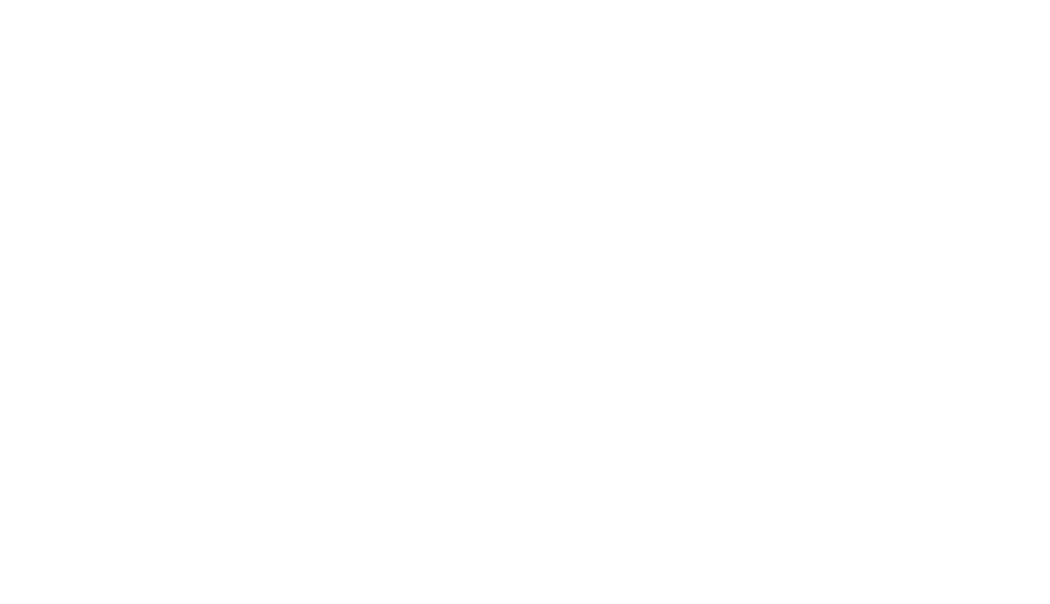
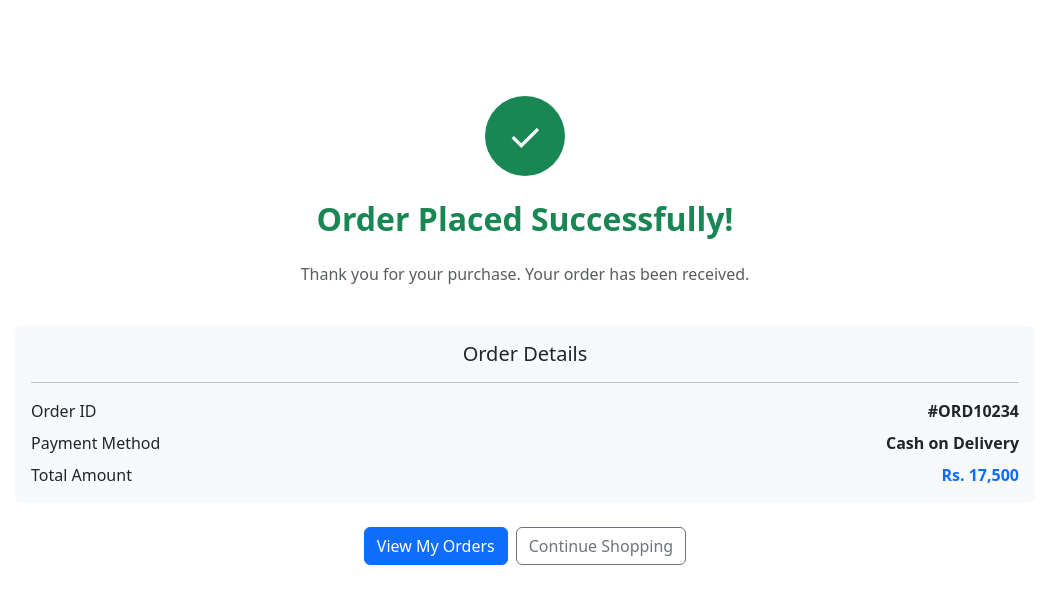
Before and after one commit to Rashini0926/ecommerce-platform, a React app in the folder frontend/: page /order-success in a window 1280 px wide. Before the commit this address had no page. Shown: the top 604 px of the page, without its empty margins (115-1165 px from the left). Built offline with nearby package versions, Linux system fonts and the light colour scheme; the HTML template or start-up script is replaced by a standard one.

Commit message:
Created the order success page

```diff
--- a/frontend/src/App.jsx
+++ b/frontend/src/App.jsx
@@ -7,6 +7,7 @@
 import Dashboard from "./pages/Dashboard";
 import Cart from "./pages/Cart";
 import Checkout from "./pages/Checkout";
+import OrderSuccess from "./pages/OrderSuccess";
 
 function App() {
 
@@ -56,6 +57,10 @@
   path="/checkout"
   element={<Checkout />}
 />
+<Route
+ path="/order-success"
+ element={<OrderSuccess/>}
+/>
 
 
     </Routes>
--- a/frontend/src/pages/Checkout.jsx
+++ b/frontend/src/pages/Checkout.jsx
@@ -8,7 +8,7 @@
   const [paymentMethod, setPaymentMethod] = useState("Cash on Delivery");
 
 
-  // This will later come from cart state / backend
+  // Temporary data - will later come from cart/backend
   const orderItems = [
     {
       id: 1,
@@ -28,7 +28,7 @@
 
 
   const subtotal = orderItems.reduce(
-    (total,item)=> total + item.price * item.quantity,
+    (total, item) => total + item.price * item.quantity,
     0
   );
 
@@ -55,12 +55,13 @@
 
 
 
-        {/* CUSTOMER DETAILS */}
+        {/* DELIVERY INFORMATION */}
 
         <div className="col-lg-7">
 
 
           <div className="card shadow-sm border-0">
+
 
             <div className="card-body">
 
@@ -151,6 +152,7 @@
                     placeholder="Enter complete address"
                   />
 
+
                 </div>
 
 
@@ -159,13 +161,14 @@
 
             </div>
 
+
           </div>
 
 
 
 
 
-          {/* PAYMENT */}
+          {/* PAYMENT METHOD */}
 
 
           <div className="card shadow-sm border-0 mt-4">
@@ -180,6 +183,7 @@
 
 
 
+
               <div className="form-check mb-3">
 
 
@@ -187,7 +191,7 @@
                   className="form-check-input"
                   type="radio"
                   value="Cash on Delivery"
-                  checked={paymentMethod==="Cash on Delivery"}
+                  checked={paymentMethod === "Cash on Delivery"}
                   onChange={(e)=>setPaymentMethod(e.target.value)}
                 />
 
@@ -202,6 +206,7 @@
 
 
 
+
               <div className="form-check">
 
 
@@ -209,7 +214,7 @@
                   className="form-check-input"
                   type="radio"
                   value="Card Payment"
-                  checked={paymentMethod==="Card Payment"}
+                  checked={paymentMethod === "Card Payment"}
                   onChange={(e)=>setPaymentMethod(e.target.value)}
                 />
 
@@ -256,8 +261,9 @@
 
 
 
+
               {
-                orderItems.map(item=>(
+                orderItems.map(item => (
 
 
                   <div
@@ -266,28 +272,33 @@
                   >
 
 
-                    {/* Replace this with actual product image later */}
+
+                    {/* Product image placeholder */}
 
                     <div
-                      className="bg-light rounded me-3"
+                      className="bg-light rounded me-3 d-flex align-items-center justify-content-center"
                       style={{
                         width:"70px",
                         height:"70px"
                       }}
                     >
 
+                      {/* Image will be added here later */}
+
                     </div>
 
 
 
+
                     <div className="flex-grow-1">
+
 
                       <h6 className="mb-1">
                         {item.name}
                       </h6>
 
 
-                      <small>
+                      <small className="text-muted">
                         Quantity: {item.quantity}
                       </small>
 
@@ -296,8 +307,9 @@
 
 
 
+
                     <strong>
-                      Rs. {(item.price*item.quantity).toLocaleString()}
+                      Rs. {(item.price * item.quantity).toLocaleString()}
                     </strong>
 
 
@@ -308,6 +320,8 @@
                 ))
 
               }
+
+
 
 
 
@@ -322,6 +336,7 @@
                   Subtotal
                 </span>
 
+
                 <strong>
                   Rs. {subtotal.toLocaleString()}
                 </strong>
@@ -332,11 +347,13 @@
 
 
 
+
               <div className="d-flex justify-content-between mb-2">
 
                 <span>
                   Shipping
                 </span>
+
 
                 <span className="text-success">
                   Free
@@ -348,11 +365,14 @@
 
 
 
+
               <hr/>
 
 
 
+
               <div className="d-flex justify-content-between">
+
 
                 <h5>
                   Total
@@ -369,11 +389,18 @@
 
 
 
-              <button
+
+
+              {/* Navigate to Order Success */}
+
+              <Link
+                to="/order-success"
                 className="btn btn-success w-100 mt-4"
               >
                 Place Order
-              </button>
+              </Link>
+
+
 
 
 
@@ -384,6 +411,7 @@
               >
                 Back to Cart
               </Link>
+
 
 
 
--- /dev/null
+++ b/frontend/src/pages/OrderSuccess.jsx
@@ -0,0 +1,153 @@
+import { Link } from "react-router-dom";
+
+
+function OrderSuccess() {
+
+
+  const orderId = "ORD10234";
+
+
+  return (
+
+    <div className="container py-5">
+
+
+      <div className="card shadow-sm border-0 text-center p-5">
+
+
+        <div className="mb-4">
+
+          <div
+            className="bg-success text-white rounded-circle d-inline-flex justify-content-center align-items-center"
+            style={{
+              width:"80px",
+              height:"80px",
+              fontSize:"40px"
+            }}
+          >
+            ✓
+          </div>
+
+        </div>
+
+
+
+        <h2 className="fw-bold text-success">
+          Order Placed Successfully!
+        </h2>
+
+
+
+        <p className="text-muted mt-3">
+          Thank you for your purchase. Your order has been received.
+        </p>
+
+
+
+        <div className="card bg-light border-0 mt-4">
+
+
+          <div className="card-body">
+
+
+            <h5>
+              Order Details
+            </h5>
+
+
+            <hr/>
+
+
+            <div className="d-flex justify-content-between mb-2">
+
+              <span>
+                Order ID
+              </span>
+
+
+              <strong>
+                #{orderId}
+              </strong>
+
+
+            </div>
+
+
+
+            <div className="d-flex justify-content-between mb-2">
+
+              <span>
+                Payment Method
+              </span>
+
+
+              <strong>
+                Cash on Delivery
+              </strong>
+
+
+            </div>
+
+
+
+            <div className="d-flex justify-content-between">
+
+              <span>
+                Total Amount
+              </span>
+
+
+              <strong className="text-primary">
+                Rs. 17,500
+              </strong>
+
+
+            </div>
+
+
+
+          </div>
+
+
+        </div>
+
+
+
+
+
+        <div className="mt-4">
+
+
+          <Link
+            to="/orders"
+            className="btn btn-primary me-2"
+          >
+            View My Orders
+          </Link>
+
+
+
+          <Link
+            to="/products"
+            className="btn btn-outline-secondary"
+          >
+            Continue Shopping
+          </Link>
+
+
+
+        </div>
+
+
+
+      </div>
+
+
+    </div>
+
+  );
+
+}
+
+
+export default OrderSuccess;
```
